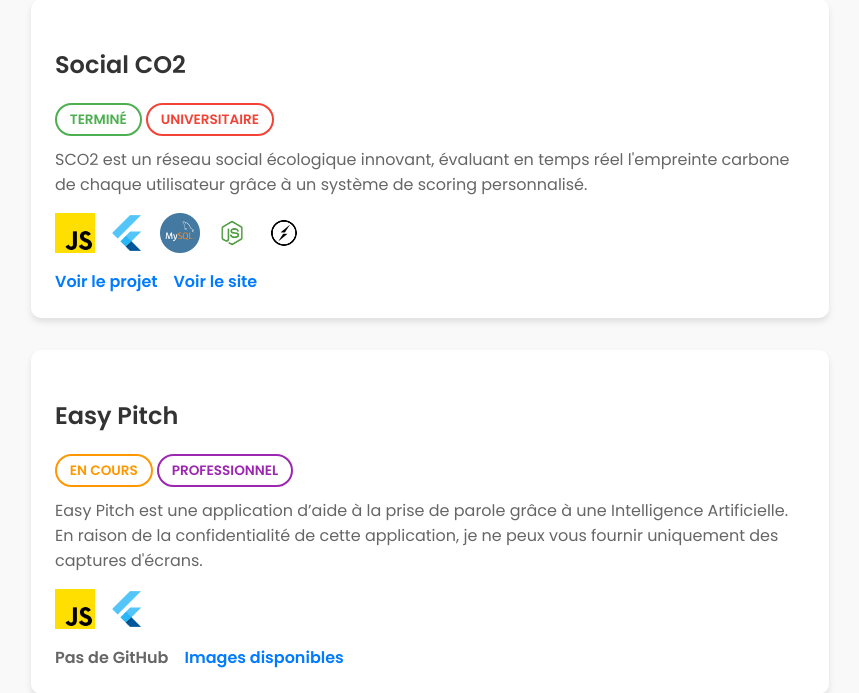
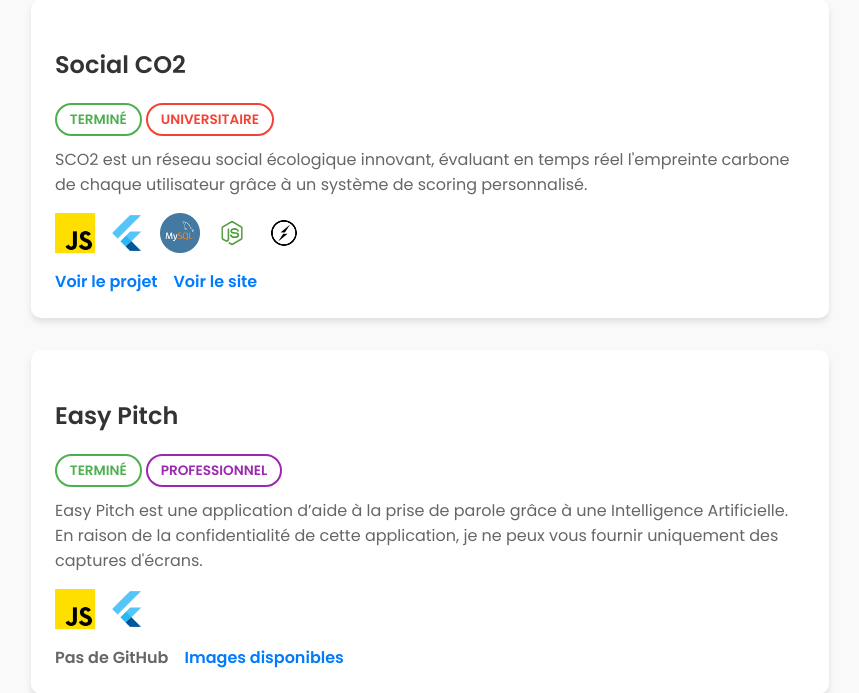
Before and after one commit to Kez0X/Portefolio, a Flask app: page / in a window 1280 px wide. Shown: the part 3831-4524 px from the top of the page, without its empty margins (210-1069 px from the left). Run offline with Flask 3, Linux system fonts and the light colour scheme.

Commit message:
Update : Easy Pitch terminé

```diff
--- a/PORTEFOLIO/templates/index.html
+++ b/PORTEFOLIO/templates/index.html
@@ -285,7 +285,7 @@
                 <div class="project-card">
                     <div class="project-header">
                         <h3>Easy Pitch</h3>
-                        <span class="project-status status-in-progress">En cours</span>
+                        <span class="project-status status-completed">Terminé</span>
                         <span class="project-type type-professional">Professionnel</span>
                     </div>
                     <p class="project-description">
@@ -460,7 +460,7 @@
                     </div>
                     <div class="project-pro-details">
                         <h3>Easy Pitch</h3>
-                        <span class="project-pro-status status-in-progress">En cours</span>
+                        <span class="project-pro-status status-completed">Terminé</span>
                         <p class="project-pro-description">
                             Création d'une application d'aide à la prise de parole pour un client utilisant l'API de Gemini. Pour ce faire nous avons utiliser Flutter, et NodeJS pour discuter avec l'API de Gemini. En raison de la confidentialité de l'application, je ne peux vous fournir que des captures d'écrans de celle-ci.
                         </p>
```
